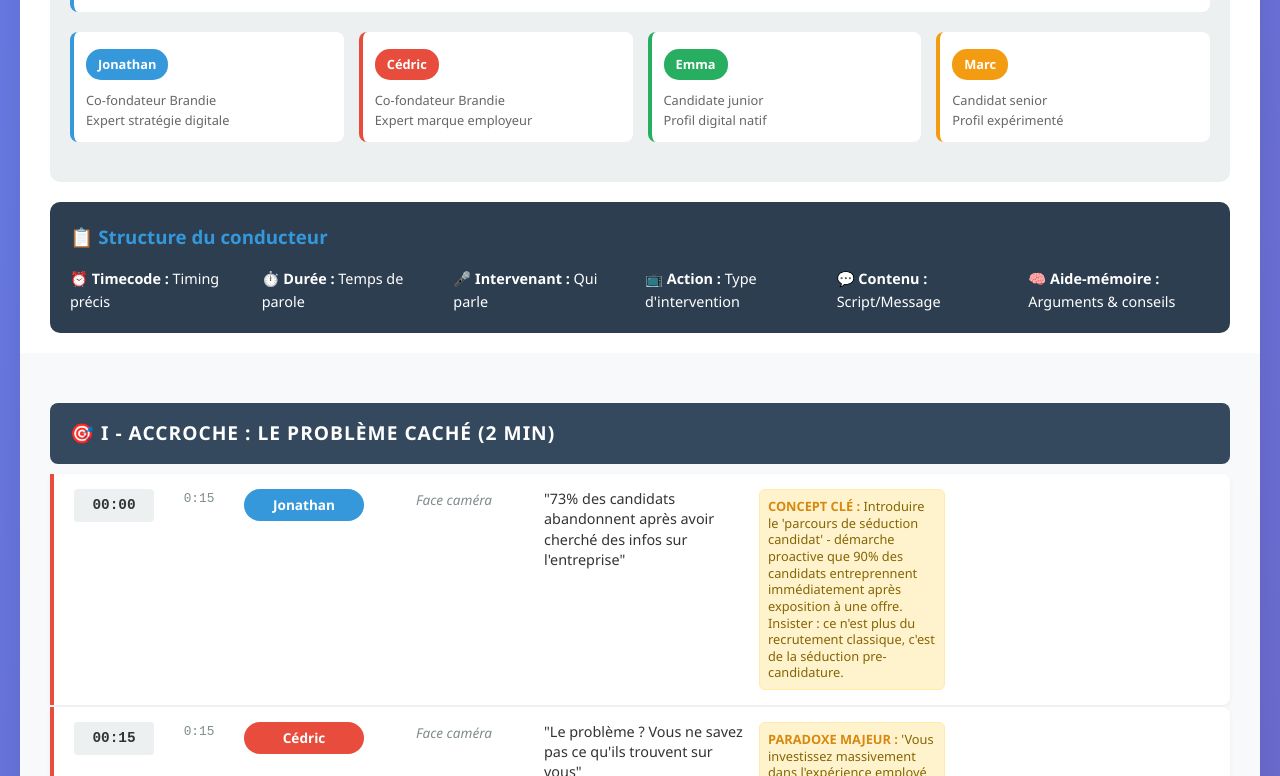
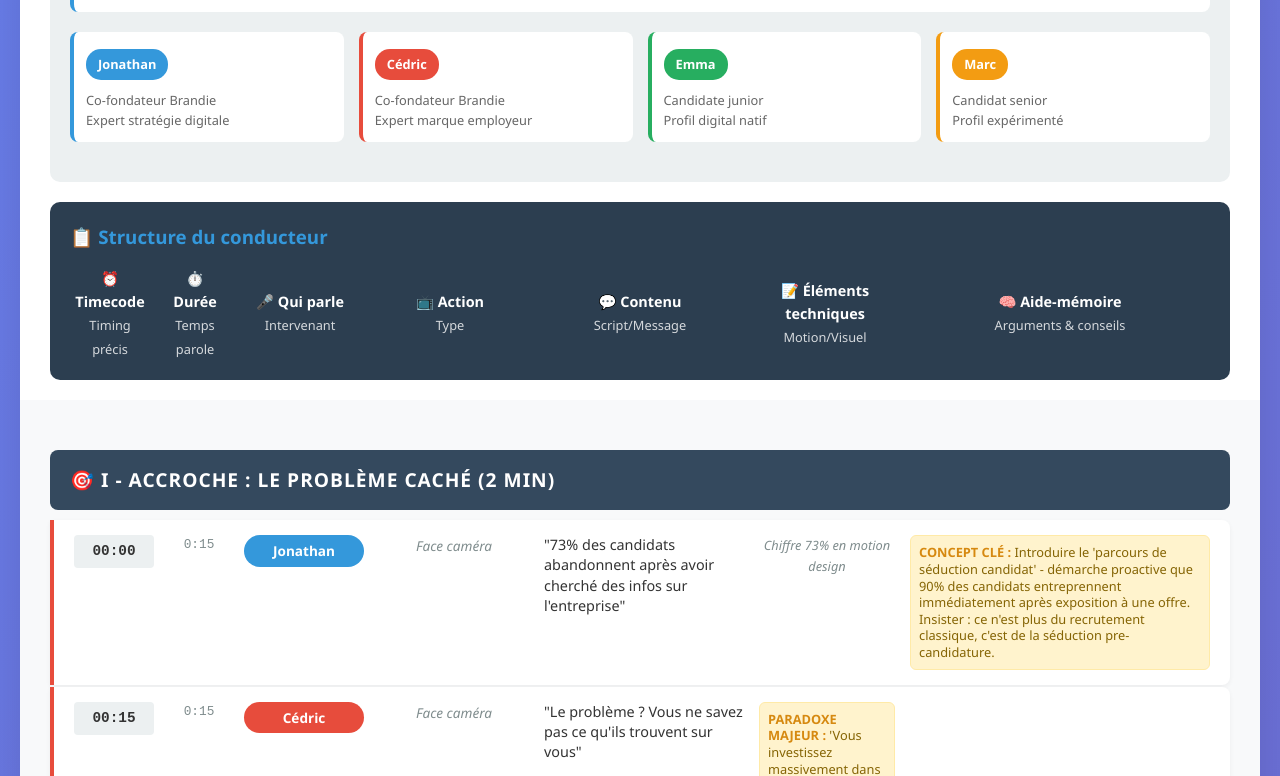
Before and after one commit to Desconnets/Brandie_publication_web, a plain HTML site: page index.html in a window 1280 px wide. Shown: the part 513-1289 px from the top of the page. Drawn offline with Linux system fonts and the light colour scheme.

Commit message:
Update index.html
V4

```diff
--- a/index.html
+++ b/index.html
@@ -66,7 +66,7 @@
 
         .sequence-item {
             display: grid;
-            grid-template-columns: 80px 60px 120px 150px 200px 1fr 250px;
+            grid-template-columns: 80px 60px 120px 150px 200px 1fr 300px;
             gap: 15px;
             padding: 15px 20px;
             margin-bottom: 2px;
@@ -292,13 +292,14 @@
 
         <div style="margin: 20px 30px; padding: 20px; background: #2c3e50; color: white; border-radius: 10px;">
             <h3 style="margin-bottom: 15px; color: #3498db;">📋 Structure du conducteur</h3>
-            <div style="display: grid; grid-template-columns: repeat(auto-fit, minmax(140px, 1fr)); gap: 10px; font-size: 0.9rem;">
-                <div><strong>⏰ Timecode :</strong> Timing précis</div>
-                <div><strong>⏱️ Durée :</strong> Temps de parole</div>
-                <div><strong>🎤 Intervenant :</strong> Qui parle</div>
-                <div><strong>📺 Action :</strong> Type d'intervention</div>
-                <div><strong>💬 Contenu :</strong> Script/Message</div>
-                <div><strong>🧠 Aide-mémoire :</strong> Arguments & conseils</div>
+            <div style="display: grid; grid-template-columns: 80px 60px 120px 150px 200px 1fr 300px; gap: 15px; font-size: 0.9rem; align-items: center;">
+                <div style="text-align: center;"><strong>⏰ Timecode</strong><br><span style="font-size: 0.8rem; opacity: 0.8;">Timing précis</span></div>
+                <div style="text-align: center;"><strong>⏱️ Durée</strong><br><span style="font-size: 0.8rem; opacity: 0.8;">Temps parole</span></div>
+                <div style="text-align: center;"><strong>🎤 Qui parle</strong><br><span style="font-size: 0.8rem; opacity: 0.8;">Intervenant</span></div>
+                <div style="text-align: center;"><strong>📺 Action</strong><br><span style="font-size: 0.8rem; opacity: 0.8;">Type</span></div>
+                <div style="text-align: center;"><strong>💬 Contenu</strong><br><span style="font-size: 0.8rem; opacity: 0.8;">Script/Message</span></div>
+                <div style="text-align: center;"><strong>📝 Éléments techniques</strong><br><span style="font-size: 0.8rem; opacity: 0.8;">Motion/Visuel</span></div>
+                <div style="text-align: center;"><strong>🧠 Aide-mémoire</strong><br><span style="font-size: 0.8rem; opacity: 0.8;">Arguments & conseils</span></div>
             </div>
         </div>
 
@@ -312,6 +313,7 @@
                 <div class="speaker jonathan">Jonathan</div>
                 <div class="action">Face caméra</div>
                 <div class="contenu">"73% des candidats abandonnent après avoir cherché des infos sur l'entreprise"</div>
+                <div style="font-size: 0.8rem; color: #7f8c8d; font-style: italic; text-align: center;">Chiffre 73% en motion design</div>
                 <div class="aide-memoire"><strong>CONCEPT CLÉ :</strong> Introduire le 'parcours de séduction candidat' - démarche proactive que 90% des candidats entreprennent immédiatement après exposition à une offre. Insister : ce n'est plus du recrutement classique, c'est de la séduction pre-candidature.</div>
             </div>
 
```
